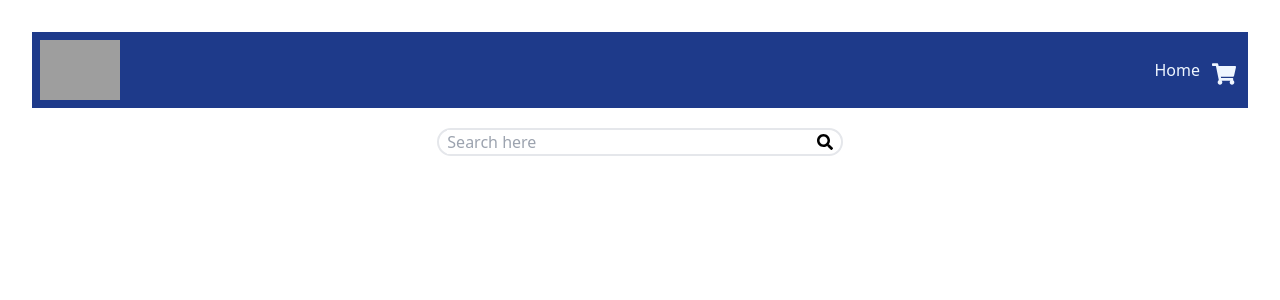
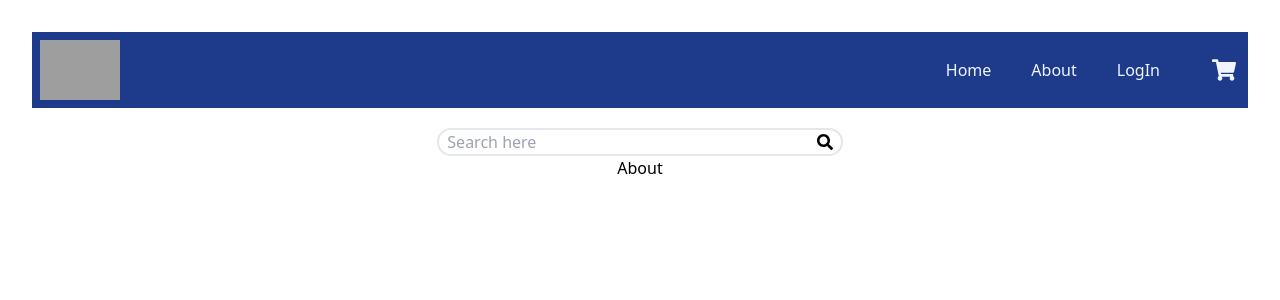
Before and after one commit to Aakarbharadwaj/medical1, a React (Vite) app: page /about in a window 1280 px wide. Before the commit this address had no page. Shown: the top 300 px of the page. Built offline with nearby package versions, Linux system fonts and the light colour scheme; grey boxes are pictures that could not be loaded.

Commit message:
latest commit

```diff
--- a/src/App.jsx
+++ b/src/App.jsx
@@ -5,6 +5,8 @@ import Home from './pages/Home'
 import Cart from './pages/Cart'
 import Navbar from './components/Navbar'
 import Search from './components/Search'
+import About from './pages/About'
+import Login from './pages/Login'
 function App() {
 
 
@@ -18,6 +20,8 @@ function App() {
         <Routes>
           <Route path='/' element={<Home />} />
           <Route path='/cart' element={<Cart />} />
+          <Route path='/about' element={<About />} />
+          <Route path='/login' element={<Login />} />
         </Routes>
       </div>
     </div>
--- a/src/components/Navbar.jsx
+++ b/src/components/Navbar.jsx
@@ -16,8 +16,10 @@ Navbar = () => {
 
                 <div>
                     <ul className='flex text-blue-50'>
-                    <li><NavLink to={'/'}>Home</NavLink></li>
-                    <li className='ml-10 mt-1'>
+                        <li className='hover:text-green-400'><NavLink to={'/'}>Home</NavLink></li>
+                        <li className='ml-10 hover:text-green-400'><NavLink to={'/about'}>About</NavLink></li>
+                        <li className='ml-10 hover:text-green-400'><NavLink to={'/login'}>LogIn</NavLink></li>
+                        <li className='ml-20 hover:text-green-400'>
                             <NavLink to={'/cart'}>
                                 <div className="relative">
                                     <FaShoppingCart className="absolute top-0 right-1 text-2xl" />
--- /dev/null
+++ b/src/pages/About.jsx
@@ -0,0 +1,9 @@
+import React from 'react'
+
+const About = () => {
+  return (
+    <div>About</div>
+  )
+}
+
+export default About
--- a/src/pages/Home.jsx
+++ b/src/pages/Home.jsx
@@ -9,8 +9,10 @@ const Home = () => {
     const [loading, setLoading] = useState(false);
     const [post, setPost] = useState([]);
 
+    //setting keyword
     let keyword = useSelector((state) => state.search.keyword)
 
+    //funtion to fetch data from api
     const fetchProductData = async () => {
         setLoading(true);
 
--- /dev/null
+++ b/src/pages/Login.jsx
@@ -0,0 +1,9 @@
+import React from 'react'
+
+const Login = () => {
+  return (
+    <div>Login</div>
+  )
+}
+
+export default Login
```
Lines whose indentation alone changed are shown as unchanged.
